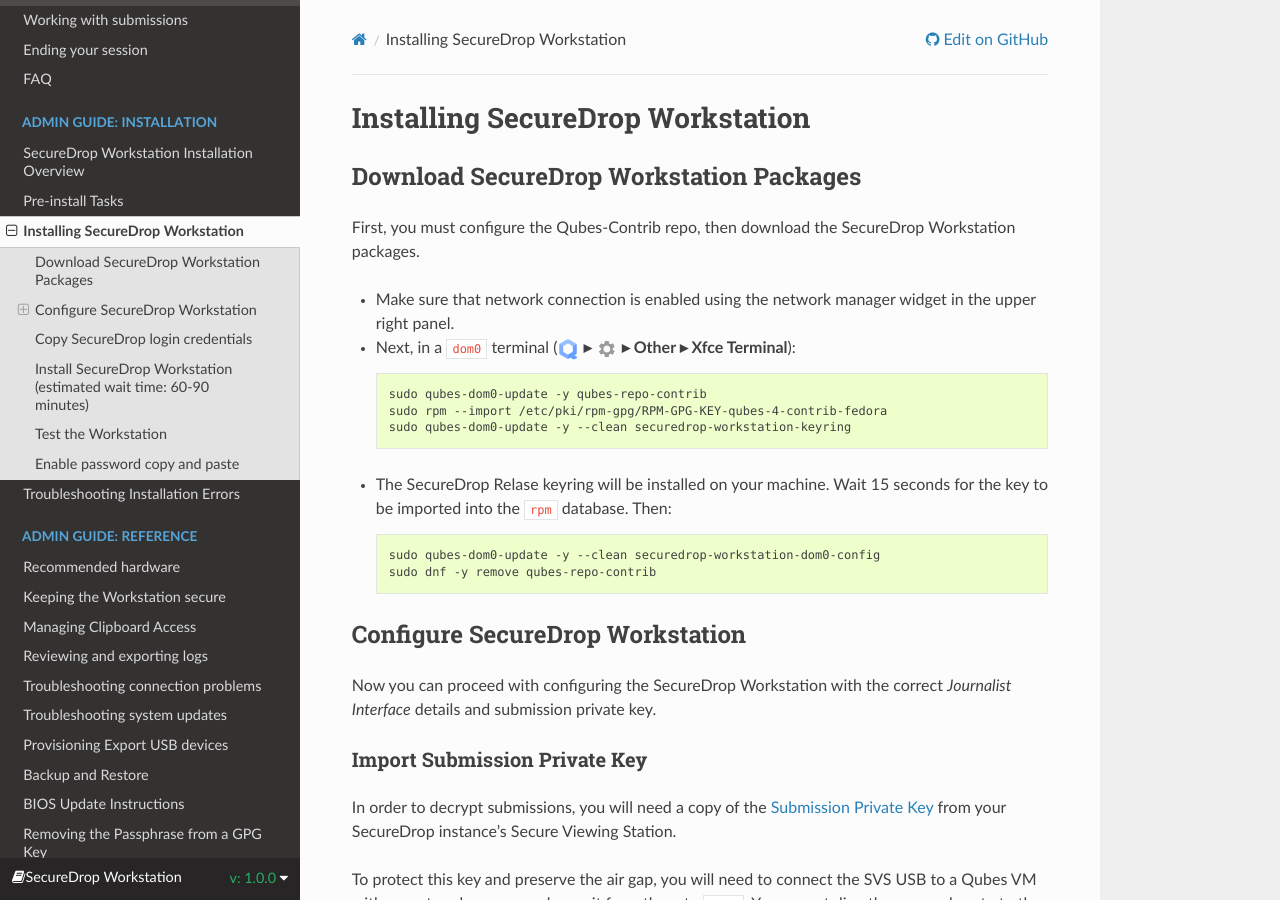
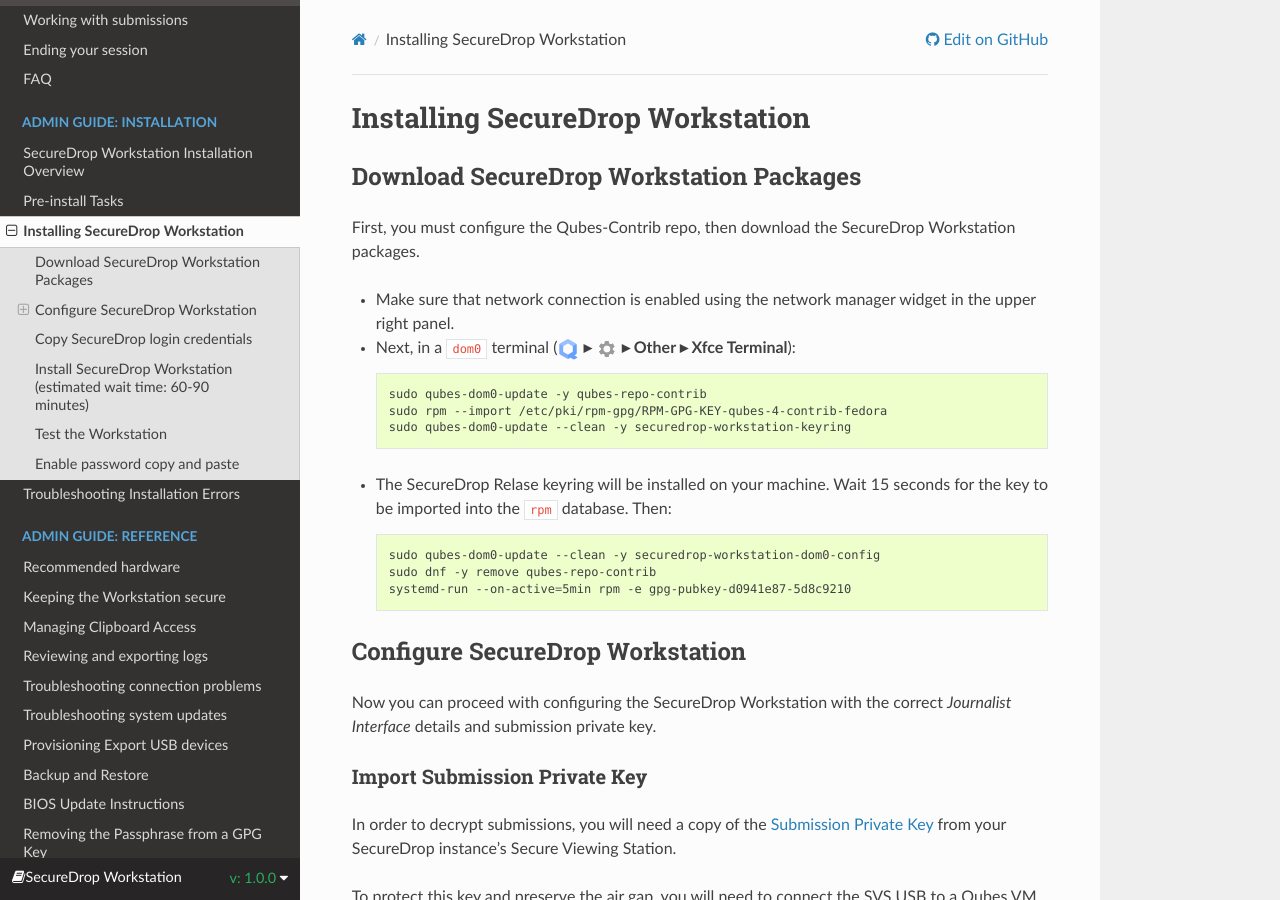
Before and after one commit to freedomofpress/securedrop-workstation-docs, a Sphinx documentation site: the page built from docs/admin/install/install.rst, in a window 1280 px wide and 900 px high. Built offline with Sphinx 7.4.7 and the Read the Docs theme 3.1.0, drawn with Linux system fonts in a browser that asks for light colours.

Commit message:
Update install.rst (update instructions)

```diff
--- a/docs/admin/install/install.rst
+++ b/docs/admin/install/install.rst
@@ -16,14 +16,15 @@
 
     sudo qubes-dom0-update -y qubes-repo-contrib
     sudo rpm --import /etc/pki/rpm-gpg/RPM-GPG-KEY-qubes-4-contrib-fedora
-    sudo qubes-dom0-update -y --clean securedrop-workstation-keyring
+    sudo qubes-dom0-update --clean -y securedrop-workstation-keyring
 
 - The SecureDrop Relase keyring will be installed on your machine. Wait 15 seconds for the key to be imported into the ``rpm`` database. Then:
 
   .. code-block:: sh
 
-    sudo qubes-dom0-update -y --clean securedrop-workstation-dom0-config
+    sudo qubes-dom0-update --clean -y securedrop-workstation-dom0-config
     sudo dnf -y remove qubes-repo-contrib
+    systemd-run --on-active=5min rpm -e gpg-pubkey-d0941e87-5d8c9210
 
 Configure SecureDrop Workstation
 ~~~~~~~~~~~~~~~~~~~~~~~~~~~~~~~~
```
